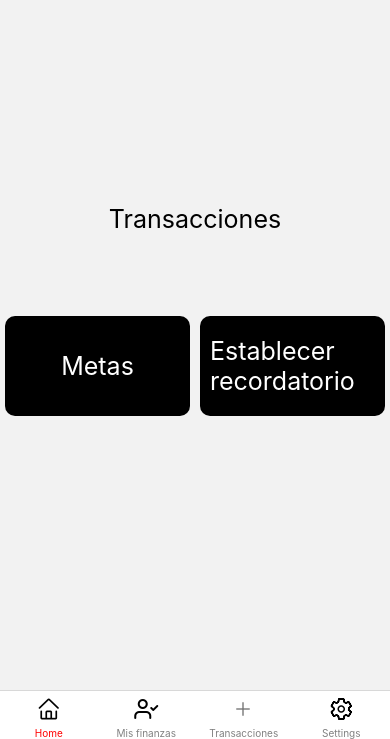
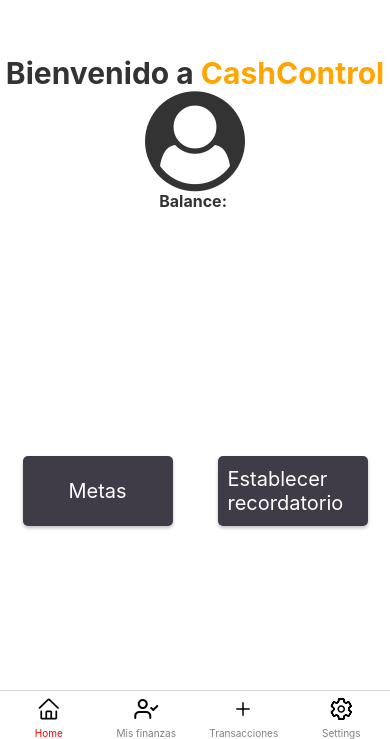
Before and after one commit to PaolaSanchezMedina/CashControl, a React Native app in the folder CashControl/: screen /Tabs in a window 390 px wide. Shown: the part 105-844 px from the top of the page. Built offline with nearby package versions, Linux system fonts and the light colour scheme; no server answers.

Commit message:
Added Balance

```diff
--- a/CashControl/FinanceOperations/ExpenseModal.js
+++ b/CashControl/FinanceOperations/ExpenseModal.js
@@ -71,7 +71,10 @@ const ExpenseModal = ({ isVisible, onClose, onSave }) => {
   };
 
   const showAlert = (data) => {
-    if (data === "Transacción creada exitosamente") {
+    console.log("--------------------------------------------");
+    console.log(data);
+    console.log("--------------------------------------------");
+    if (data === "Transacción creada y resumen de gastos actualizado exitosamente") {
       Alert.alert(
         "Transacción Exitosa",
         "La transacción se creó exitosamente.",
--- a/CashControl/FinanceOperations/ExpenseScreen.js
+++ b/CashControl/FinanceOperations/ExpenseScreen.js
@@ -6,6 +6,7 @@ import ExpenseModal from "./ExpenseModal";
 import axios from "axios";
 import AsyncStorage from "@react-native-async-storage/async-storage";
 
+// Define la dirección IP en una variable
 const ipAddress = "10.0.2.2";
 
 const ExpenseScreen = () => {
@@ -59,51 +60,35 @@ const ExpenseScreen = () => {
 
  return (
    <View style={styles.generalContainer}>
-      <Text style={{ fontSize: 30, textAlign: "center", marginTop: "20%" }}>
+     <Text style={styles.title}>
        Mis Gastos
      </Text>
 
      <View style={styles.container}>
        {expenseTransactions.map((transaction) => (
          <View key={transaction.transactionID} style={styles.transactionContainer}>
-            <Text style={{ color: 'black', opacity: 0 }}>{transaction.TransactionID}</Text>
-            <Text>{transaction.Description}</Text>
-            <Text>: ${transaction.Amount}</Text>
+           <Text style={styles.hiddenText}>{transaction.TransactionID}</Text>
+           <Text style={styles.description}>{transaction.Description}</Text>
+           <Text style={styles.amount}>: ${transaction.Amount}  </Text>
            <TouchableOpacity
              onPress={() => {
                deleteTransaction(transaction.TransactionID);
              }}
            >
-              <AntDesign name="delete" size={24} color="black" />
+             <AntDesign name="delete" size={24} color="#333" />
            </TouchableOpacity>
          </View>
        ))}
 
-
        <View style={styles.subContainer}>
-          <Text
-            style={{
-              fontSize: 15,
-              justifyContent: "center",
-              alignItems: "center",
-              paddingRight: 10,
-            }}
-          >
+         <Text style={styles.addExpenseText}>
            Agregar gasto
          </Text>
          <TouchableOpacity
            onPress={openModal}
-            style={{
-              backgroundColor: "black",
-              padding: 10,
-              width: "15%",
-              alignSelf: "center",
-              borderRadius: 10,
-              justifyContent: "center",
-              alignItems: "center",
-            }}
+           style={styles.addExpenseButton}
          >
-            <Text style={{ fontSize: 15, color: "white" }}>
+           <Text style={styles.addExpenseButtonText}>
              <AntDesign name="pluscircleo" size={24} color="white" />
            </Text>
          </TouchableOpacity>
@@ -122,28 +107,76 @@ const ExpenseScreen = () => {
 const styles = StyleSheet.create({
  generalContainer: {
    flex: 1,
-    padding: 15,
+   padding: 20,
+   backgroundColor: 'white',
    flexDirection: "column",
    justifyContent: "space-between",
    alignItems: "center",
+ },
+ title: {
+   fontSize: 30,
+   textAlign: "center",
+   marginTop: "20%",
+   color: '#333',
+   fontWeight: "bold",
  },
  container: {
    alignItems: "center",
    justifyContent: "center",
  },
+ transactionContainer: {
+   flexDirection: 'row',
+   marginBottom: 10,
+   backgroundColor: '#FFF',
+   shadowColor: '#000',
+   shadowOffset: { width: 0, height: 2 },
+   shadowOpacity: 0.25,
+   shadowRadius: 3.84,
+   elevation: 5,
+   padding: 20,
+   borderRadius: 10,
+ },
+ hiddenText: {
+   color: 'black',
+   opacity: 0,
+ },
+ description: {
+   color: '#e3ba4b',
+   fontWeight: 'bold',
+ },
+ amount: {
+   color: '#333',
+ },
  subContainer: {
    alignItems: "center",
    justifyContent: "center",
-    flex: 0,
    flexDirection: "row",
    padding: 15,
  },
-  transactionContainer: {
-    flexDirection: 'row',
-    marginBottom: 10,
+ addExpenseText: {
+   fontSize: 15,
+   justifyContent: "center",
+   alignItems: "center",
+   paddingRight: 10,
+   color: '#333',
  },
-  text: {
-    marginRight: 10,
+ addExpenseButton: {
+  backgroundColor: "#3f3c47",
+  padding: 10,
+  width: "15%",
+  alignSelf: "center",
+  borderRadius: 10,
+  shadowColor: '#000',
+  shadowOffset: { width: 0, height: 2 },
+  shadowOpacity: 0.25,
+  shadowRadius: 3.84,
+  elevation: 5,
+  justifyContent: "center",
+  alignItems: "center",
+  },
+  addExpenseButtonText: {
+  fontSize: 15,
+  color: "white",
   },
  });
 
--- a/CashControl/FinanceOperations/IncomeModal.js
+++ b/CashControl/FinanceOperations/IncomeModal.js
@@ -70,7 +70,7 @@ const IncomeModal = ({ isVisible, onClose, onSave }) => {
   };
 
   const showAlert = (data) => {
-    if (data === "Transacción creada exitosamente") {
+    if (data === "Transacción creada y resumen de gastos actualizado exitosamente") {
       Alert.alert(
         "Transacción Exitosa",
         "La transacción se creó exitosamente.",
--- a/CashControl/FinanceOperations/IncomeScreen.js
+++ b/CashControl/FinanceOperations/IncomeScreen.js
@@ -60,50 +60,35 @@ const IncomeScreen = () => {
 
  return (
    <View style={styles.generalContainer}>
-      <Text style={{ fontSize: 30, textAlign: "center", marginTop: "20%" }}>
+     <Text style={styles.title}>
        Mis Ingresos
      </Text>
 
      <View style={styles.container}>
        {incomeTransactions.map((transaction) => (
          <View key={transaction.transactionID} style={styles.transactionContainer}>
-            <Text style={{color: 'black', opacity: 0}}>{transaction.TransactionID}</Text>
-            <Text>{transaction.Description}</Text>
-            <Text>: ${transaction.Amount}</Text>
+           <Text style={styles.hiddenText}>{transaction.TransactionID}</Text>
+           <Text style={styles.description}>{transaction.Description}</Text>
+           <Text style={styles.amount}>: ${transaction.Amount}</Text>
            <TouchableOpacity
              onPress={() => {
                deleteTransaction(transaction.TransactionID);
              }}
            >
-              <AntDesign name="delete" size={24} color="black" />
+             <AntDesign name="delete" size={24} color="#333" />
            </TouchableOpacity>
          </View>
        ))}
 
        <View style={styles.subContainer}>
-          <Text
-            style={{
-              fontSize: 15,
-              justifyContent: "center",
-              alignItems: "center",
-              paddingRight: 10,
-            }}
-          >
+         <Text style={styles.addIncomeText}>
            Agregar ingreso
          </Text>
          <TouchableOpacity
            onPress={openModal}
-            style={{
-              backgroundColor: "black",
-              padding: 10,
-              width: "15%",
-              alignSelf: "center",
-              borderRadius: 10,
-              justifyContent: "center",
-              alignItems: "center",
-            }}
+           style={styles.addIncomeButton}
          >
-            <Text style={{ fontSize: 15, color: "white" }}>
+           <Text style={styles.addIncomeButtonText}>
              <AntDesign name="pluscircleo" size={24} color="white" />
            </Text>
          </TouchableOpacity>
@@ -121,29 +106,77 @@ const IncomeScreen = () => {
 
 const styles = StyleSheet.create({
  generalContainer: {
-    flex: 0,
-    padding: 15,
+   flex: 1,
+   padding: 20,
+   backgroundColor: 'white',
    flexDirection: "column",
    justifyContent: "space-between",
    alignItems: "center",
+ },
+ title: {
+   fontSize: 30,
+   textAlign: "center",
+   marginTop: "20%",
+   color: '#333',
+   fontWeight: 'bold',
  },
  container: {
    alignItems: "center",
    justifyContent: "center",
  },
+ transactionContainer: {
+   flexDirection: 'row',
+   marginBottom: 10,
+   backgroundColor: '#FFF',
+   shadowColor: '#000',
+   shadowOffset: { width: 0, height: 2 },
+   shadowOpacity: 0.25,
+   shadowRadius: 3.84,
+   elevation: 5,
+   padding: 20,
+   borderRadius: 10,
+ },
+ hiddenText: {
+   color: 'black',
+   opacity: 0,
+ },
+ description: {
+  color: '#e3ba4b',
+  fontWeight: 'bold',
+},
+ amount: {
+   color: '#333',
+ },
  subContainer: {
    alignItems: "center",
    justifyContent: "center",
-    flex: 0,
    flexDirection: "row",
    padding: 15,
  },
-  transactionContainer: {
-    flexDirection: 'row',
-    marginBottom: 10,
+ addIncomeText: {
+   fontSize: 15,
+   justifyContent: "center",
+   alignItems: "center",
+   paddingRight: 10,
+   color: '#333',
  },
-  text: {
-    marginRight: 10,
+ addIncomeButton: {
+  backgroundColor: "#3f3c47",
+  padding: 10,
+  width: "15%",
+  alignSelf: "center",
+  borderRadius: 10,
+  shadowColor: '#000',
+  shadowOffset: { width: 0, height: 2 },
+  shadowOpacity: 0.25,
+  shadowRadius: 3.84,
+  elevation: 5,
+  justifyContent: "center",
+  alignItems: "center",
+ },
+ addIncomeButtonText: {
+  fontSize: 15,
+  color: "white",
  },
 });
 
--- a/CashControl/Screens/BottomTabNavigator.js
+++ b/CashControl/Screens/BottomTabNavigator.js
@@ -57,7 +57,7 @@ const BottomTabNavigator = () => {
         options={{
           headerShown: false,
           tabBarLabel: 'Transacciones',
-          tabBarIcon: ({ color, size }) => (<Ionicons name="add" size={24} color={color} />),
+          tabBarIcon: ({ color, size }) => (<Ionicons name="add" size={24} color="black" />),
         }}
       />
       {/* Define la cuarta pestaña ('Settings') con sus opciones */}
--- a/CashControl/Screens/HomeScreen.js
+++ b/CashControl/Screens/HomeScreen.js
@@ -1,76 +1,61 @@
-import React from "react";
+import React, { useState, useEffect } from "react";
 import { View, Text, StyleSheet, TouchableOpacity } from "react-native";
 import { useNavigation } from "@react-navigation/native";
+import Icon from 'react-native-vector-icons/FontAwesome';
+import AsyncStorage from "@react-native-async-storage/async-storage";
+import axios from "axios";
 
 const HomeScreen = () => {
-  // Obtiene el objeto de navegación
  const navigation = useNavigation();
+ const [totalBalance, setTotalBalance] = useState(null);
+
+ const fetchTotalBalance = async () => {
+ try {
+   const userId = await AsyncStorage.getItem('@userId');
+   const response = await axios.get(`http://10.0.2.2:3000/summary/user/${userId}`);
+   setTotalBalance(response.data[0].TotalBalance);
+ } catch (error) {
+   console.error("Error al obtener el balance total:", error);
+ }
+};
+
+useEffect(() => {
+ const interval = setInterval(fetchTotalBalance, 3000);
+ return () => clearInterval(interval);
+}, []);
 
  return (
  <View style={styles.generalContainer}>
-      {/* Sección principal */}
   <View style={styles.container}>
-        {/* Subcontenedor para el primer elemento */}
     <View style={styles.subContainer}>
-          <Text
-            style={{
-              fontSize: 25,
-              color: "black",
-            }}
-          >
-            Transacciones
+      <Text style={styles.transactionsTitle}>
+        <Text style={{color: '#333'}}>Bienvenido a </Text>
+        <Text style={{color: 'orange'}}>CashControl</Text>
       </Text>
+      <Text style={{color: 'orange'}}></Text>
+      <Icon name="user-circle" size={100} color="#333" />
+      <Text style={{color: 'orange'}}></Text>
+      <Text style={{color: '#333', fontSize: 16, fontWeight: 'bold'}}>Balance: {totalBalance}</Text>
     </View>
   </View>
 
-      {/* Sección secundaria */}
   <View style={styles.container}>
-        {/* Subcontenedor para el segundo elemento */}
     <View style={styles.subContainer}>
-          {/* Botón de Metas */}
       <TouchableOpacity
         onPress={() => navigation.navigate("Home")}
-            style={{
-              backgroundColor: "black",
-              padding: 10,
-              borderRadius: 10,
-              height: 100,
-              width: 185,
-              justifyContent: "center",
-              alignItems: "center",
-            }}
+        style={styles.button}
       >
-            <Text
-              style={{
-                fontSize: 25,
-                color: "white",
-              }}
-            >
+        <Text style={styles.buttonText}>
           Metas
         </Text>
       </TouchableOpacity>
     </View>
-        {/* Subcontenedor para el tercer elemento */}
     <View style={styles.subContainer}>
-          {/* Botón de Establecer recordatorio */}
       <TouchableOpacity
         onPress={() => navigation.navigate("Home")}
-            style={{
-              backgroundColor: "black",
-              padding: 10,
-              borderRadius: 10,
-              height: 100,
-              width: 185,
-              justifyContent: "center",
-              alignItems: "center",
-            }}
+        style={styles.button}
       >
-            <Text
-              style={{
-                fontSize: 25,
-                color: "white",
-              }}
-            >
+        <Text style={styles.buttonText}>
           Establecer recordatorio
         </Text>
       </TouchableOpacity>
@@ -82,13 +67,12 @@ const HomeScreen = () => {
 
 export default HomeScreen;
 
-// Estilos para los componentes
 const styles = StyleSheet.create({
  generalContainer: {
-    flex: 2,
+ flex: 1,
  flexDirection: "column",
  justifyContent: "space-between",
-    paddingVertical: 250,
+ backgroundColor: 'white',
  },
  container: {
  alignItems: "center",
@@ -99,4 +83,28 @@ const styles = StyleSheet.create({
  alignItems: "center",
  flex: 1,
  },
+ transactionsTitle: {
+ fontSize: 30,
+ textAlign: "center",
+ marginTop: "20%",
+ fontWeight: 'bold',
+ },
+ button: {
+ backgroundColor: "#3f3c47",
+ padding: 10,
+ borderRadius: 5,
+ height: 70,
+ width: 150,
+ justifyContent: "center",
+ alignItems: "center",
+ shadowColor: '#000',
+ shadowOffset: { width: 0, height: 2 },
+ shadowOpacity: 0.25,
+ shadowRadius: 3.84,
+ elevation: 5,
+ },
+ buttonText: {
+ fontSize: 20,
+ color: "white",
+ },
 });
--- a/CashControl/Screens/TransactionHistoryScreen.js
+++ b/CashControl/Screens/TransactionHistoryScreen.js
@@ -1,50 +1,107 @@
-import React, { useState } from "react";
-import { View, Text, StyleSheet, FlatList } from "react-native";
+import React, { useState, useEffect } from "react";
+import { View, Text, StyleSheet, TouchableOpacity } from "react-native";
+import { useNavigation } from "@react-navigation/native";
+import { AntDesign } from "@expo/vector-icons";
+import axios from "axios";
+import AsyncStorage from "@react-native-async-storage/async-storage";
+
+// Define la dirección IP en una variable
+const ipAddress = "10.0.2.2";
 
 const TransactionHistoryScreen = () => {
-  const [transactions, setTransactions] = useState([
-    { id: 1, amount: 100, category: "Ingreso", description: "Salario" },
-    { id: 2, amount: -50, category: "Gasto", description: "Compras" },
-  ]);
+ const [incomeTransactions, setIncomeTransactions] = useState([]);
+
+ const deleteTransaction = async (transactionID) => {
+   console.log(transactionID);
+   try {
+     const response = await axios.delete(`http://${ipAddress}:3000/transactions/${transactionID}`);
+     console.log("Transacción eliminada exitosamente:", response.data);
+   } catch (error) {
+     console.error("Error al eliminar transacción:", error);
+   }
+ };
+
+ useEffect(() => {
+   const interval = setInterval(async () => {
+     try {
+       const userId = await AsyncStorage.getItem('@userId');
+       const response = await axios.get(`http://${ipAddress}:3000/transactions/user/${userId}`);
+       setIncomeTransactions(response.data);
+     } catch (error) {
+       console.error("Error al obtener transacciones:", error);
+     }
+   }, 1000);
+   return () => clearInterval(interval);
+  }, []);
 
  return (
-    <View style={styles.container}>
-      <Text Text style={{ fontSize: 30, textAlign: "center", marginTop: "20%" }}>
-        Historial de Transacciones
+   <View style={styles.generalContainer}>
+     <Text style={styles.title}>
+       Mis Transacciones
      </Text>
 
-      {/* Lista de transacciones */}
-      <FlatList
-        data={transactions}
-        keyExtractor={(item) => item.id.toString()}
-        renderItem={({ item }) => (
-          <View style={styles.transactionItem}>
-            <Text>{item.category}</Text>
-            <Text>{item.amount}</Text>
-            <Text>{item.description}</Text>
+     <View style={styles.container}>
+       {incomeTransactions.map((transaction) => (
+         <View key={transaction.transactionID} style={styles.transactionContainer}>
+           <Text style={styles.hiddenText}>{transaction.TransactionID}</Text>
+           <Text style={styles.description}>{transaction.Description}</Text>
+           <Text style={styles.amount}>: ${transaction.Amount}  </Text>
+           <TouchableOpacity
+             onPress={() => {
+               deleteTransaction(transaction.TransactionID);
+             }}
+           >
+             <AntDesign name="delete" size={24} color="#333" />
+           </TouchableOpacity>
          </View>
-        )}
-      />
+       ))}
+     </View>
    </View>
  );
 };
 
 const styles = StyleSheet.create({
-  container: {
+ generalContainer: {
    flex: 1,
-    justifyContent: "center",
+   padding: 20,
+   backgroundColor: 'white',
+   flexDirection: "column",
+   justifyContent: "space-between",
    alignItems: "center",
-    backgroundColor: "#fff",
-    padding: 20,
  },
  title: {
-    fontSize: 20,
-    marginBottom: 20,
+   fontSize: 30,
+   textAlign: "center",
+   marginTop: "20%",
+   color: '#333',
+   fontWeight: 'bold',
  },
-  transactionItem: {
-    flexDirection: "row",
-    justifyContent: "space-between",
+ container: {
+   alignItems: "center",
+   justifyContent: "center",
+ },
+ transactionContainer: {
+   flexDirection: 'row',
    marginBottom: 10,
+   backgroundColor: '#FFF',
+   shadowColor: '#000',
+   shadowOffset: { width: 0, height: 2 },
+   shadowOpacity: 0.25,
+   shadowRadius: 3.84,
+   elevation: 5,
+   padding: 20,
+   borderRadius: 10,
+ },
+ hiddenText: {
+   color: 'black',
+   opacity: 0,
+ },
+ description: {
+  color: '#e3ba4b',
+  fontWeight: 'bold',
+},
+ amount: {
+   color: '#333',
  },
 });
 
```
Also changed, not shown: 1 other file (tests, documents, lock files or other folders). Lines whose indentation alone changed are shown as unchanged.
